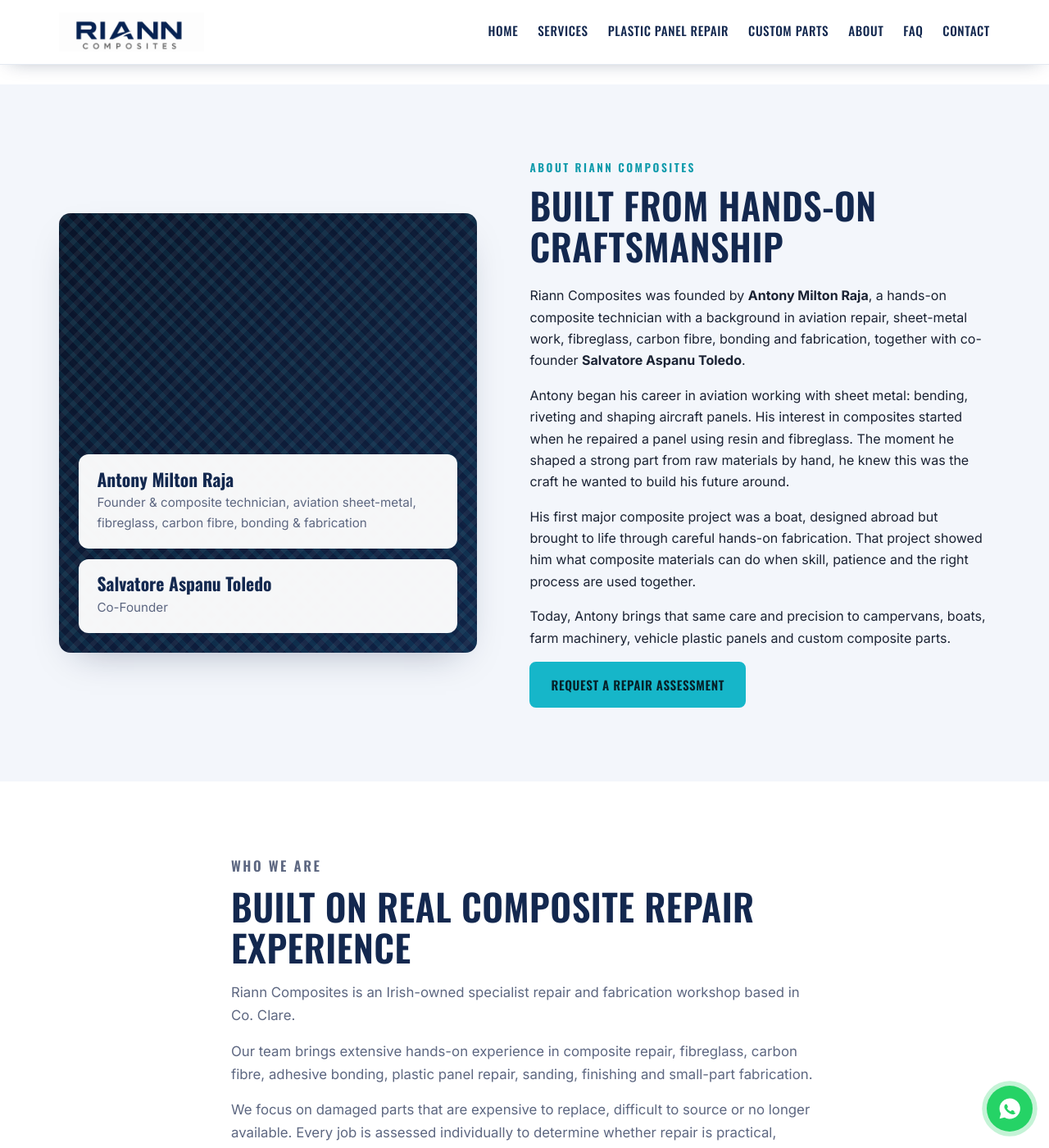
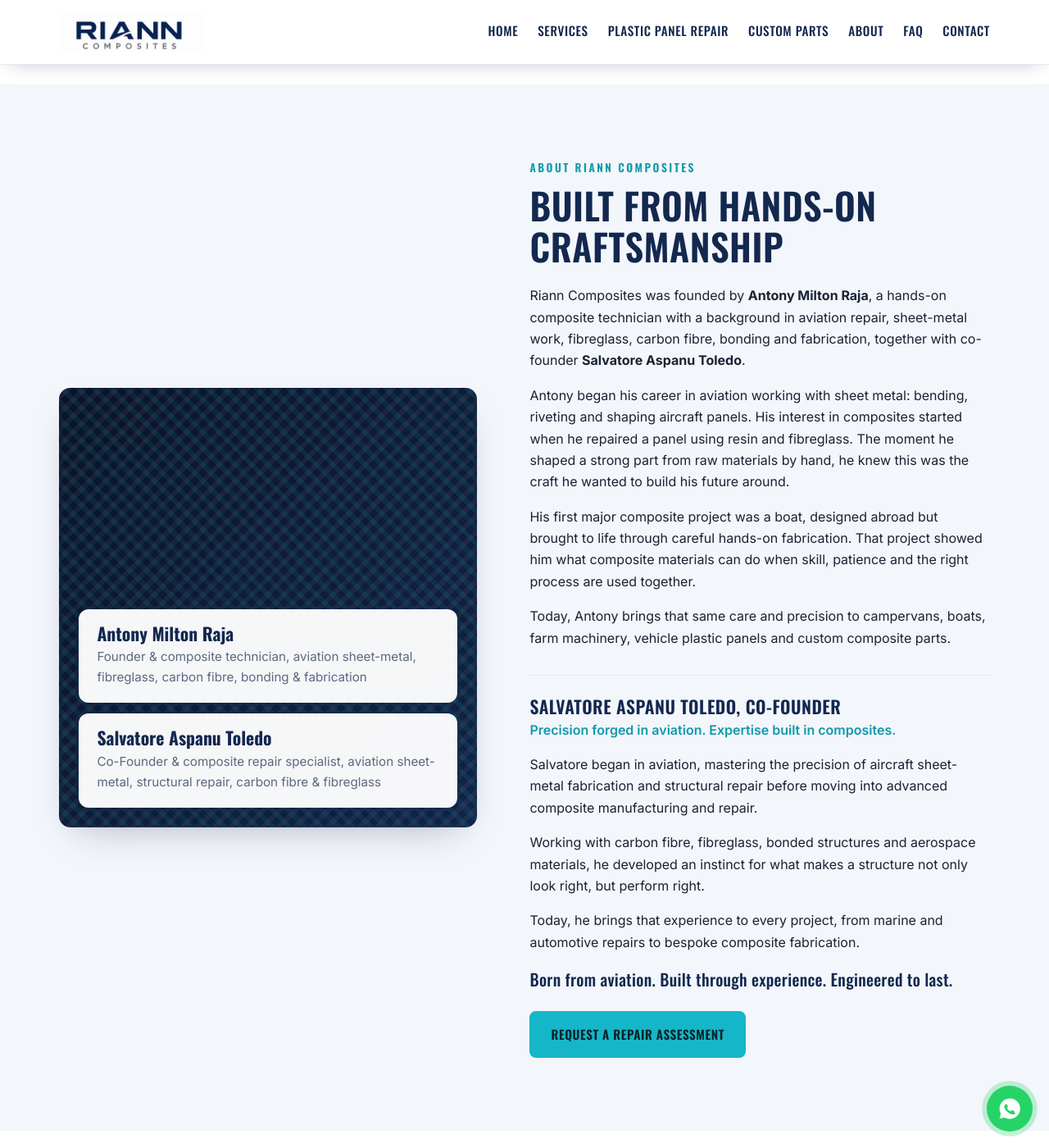
Before and after one commit to rgksugan/rianncomposites.ie, a Jekyll site: the page built from index.html, in a window 1280 px wide and 1400 px high, scrolled down 1619 px. Shown: the whole window at 82% size. Built offline with Jekyll 4.4.1, drawn with Linux system fonts in a browser that asks for light colours.

Commit message:
Add Salvatore Aspanu Toledo bio to About section
Co-Authored-By: Claude Opus 5.5 <noreply@anthropic.com>

```diff
--- a/assets/css/style.css
+++ b/assets/css/style.css
@@ -479,6 +479,12 @@ ul { margin: 0; padding: 0; list-style: none; }
   display: flex; flex-direction: column; gap: .8rem;
 }
 .about__founders .about__stat { position: static; }
+.about__subhead {
+  font-family: "Oswald", sans-serif; color: var(--navy); font-size: 1.35rem;
+  margin: 2rem 0 .2rem; padding-top: 1.6rem; border-top: 1px solid var(--line);
+}
+.about__tagline { color: var(--accent-2); font-weight: 600; margin-top: 0; }
+.about__body .prose__lead { margin: .4rem 0 1.4rem; }
 
 /* Service card intros & notes */
 .service-card__intro { color: var(--ink); font-weight: 600; font-size: .95rem; margin: 0 0 .3rem; }
--- a/index.html
+++ b/index.html
@@ -94,7 +94,7 @@ description: >-
           </div>
           <div class="about__stat about__stat--quote">
             <strong>Salvatore Aspanu Toledo</strong>
-            <span>Co-Founder</span>
+            <span>Co-Founder &amp; composite repair specialist, aviation sheet-metal, structural repair, carbon fibre &amp; fibreglass</span>
           </div>
         </div>
       </div>
@@ -114,6 +114,15 @@ description: >-
         skill, patience and the right process are used together.</p>
       <p>Today, Antony brings that same care and precision to campervans, boats, farm machinery,
         vehicle plastic panels and custom composite parts.</p>
+      <h3 class="about__subhead">Salvatore Aspanu Toledo, Co-Founder</h3>
+      <p class="about__tagline">Precision forged in aviation. Expertise built in composites.</p>
+      <p>Salvatore began in aviation, mastering the precision of aircraft sheet-metal fabrication and
+        structural repair before moving into advanced composite manufacturing and repair.</p>
+      <p>Working with carbon fibre, fibreglass, bonded structures and aerospace materials, he developed
+        an instinct for what makes a structure not only look right, but perform right.</p>
+      <p>Today, he brings that experience to every project, from marine and automotive repairs to
+        bespoke composite fabrication.</p>
+      <p class="prose__lead">Born from aviation. Built through experience. Engineered to last.</p>
       <a class="btn btn--accent" href="{{ '/contact/' | relative_url }}">Request a Repair Assessment</a>
     </div>
   </div>
@@ -535,7 +544,7 @@ description: >-
     {
       "@type": "Person",
       "name": "Salvatore Aspanu Toledo",
-      "jobTitle": "Co-Founder"
+      "jobTitle": "Co-Founder & Composite Repair Specialist"
     }
   ]
 }
```
